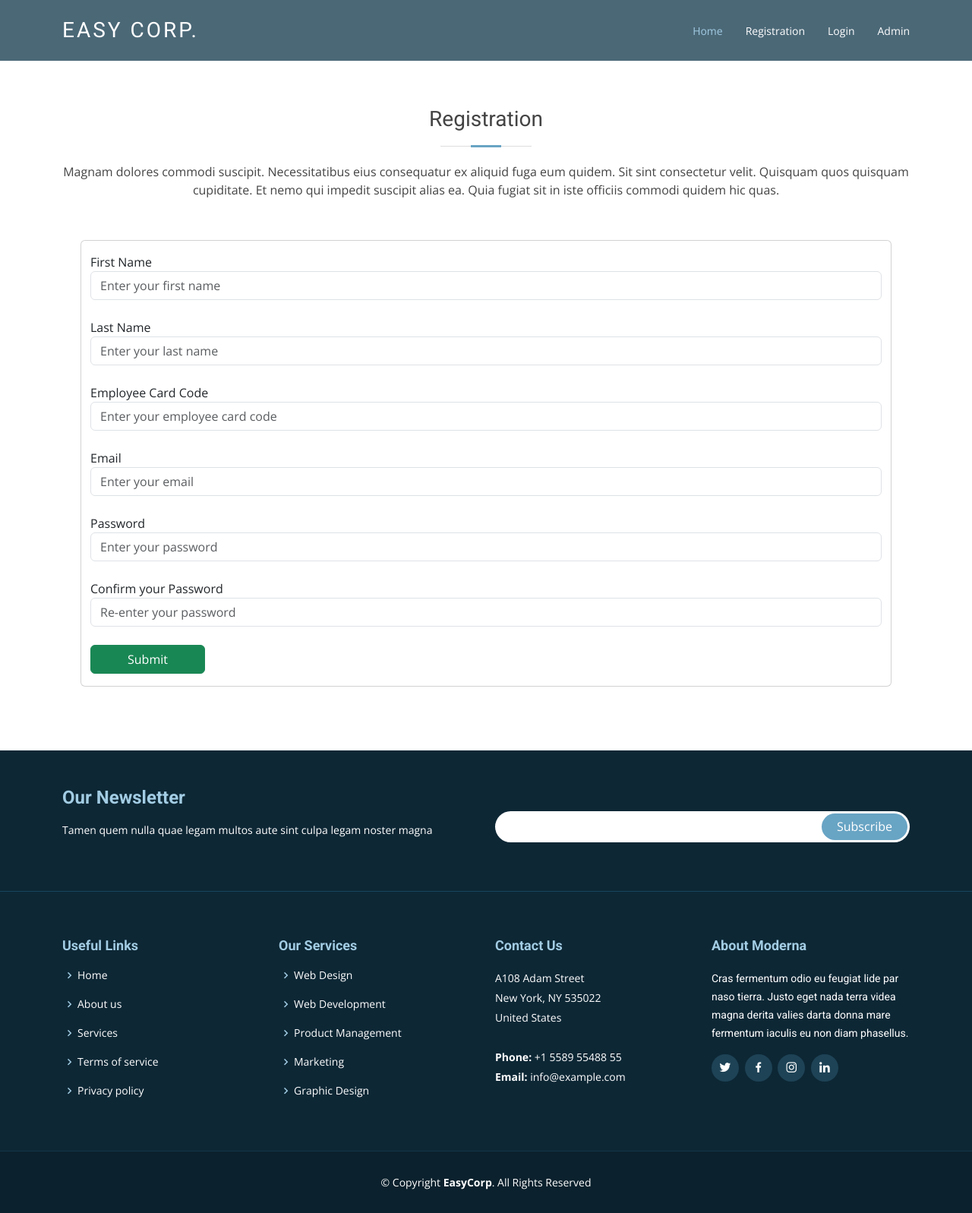
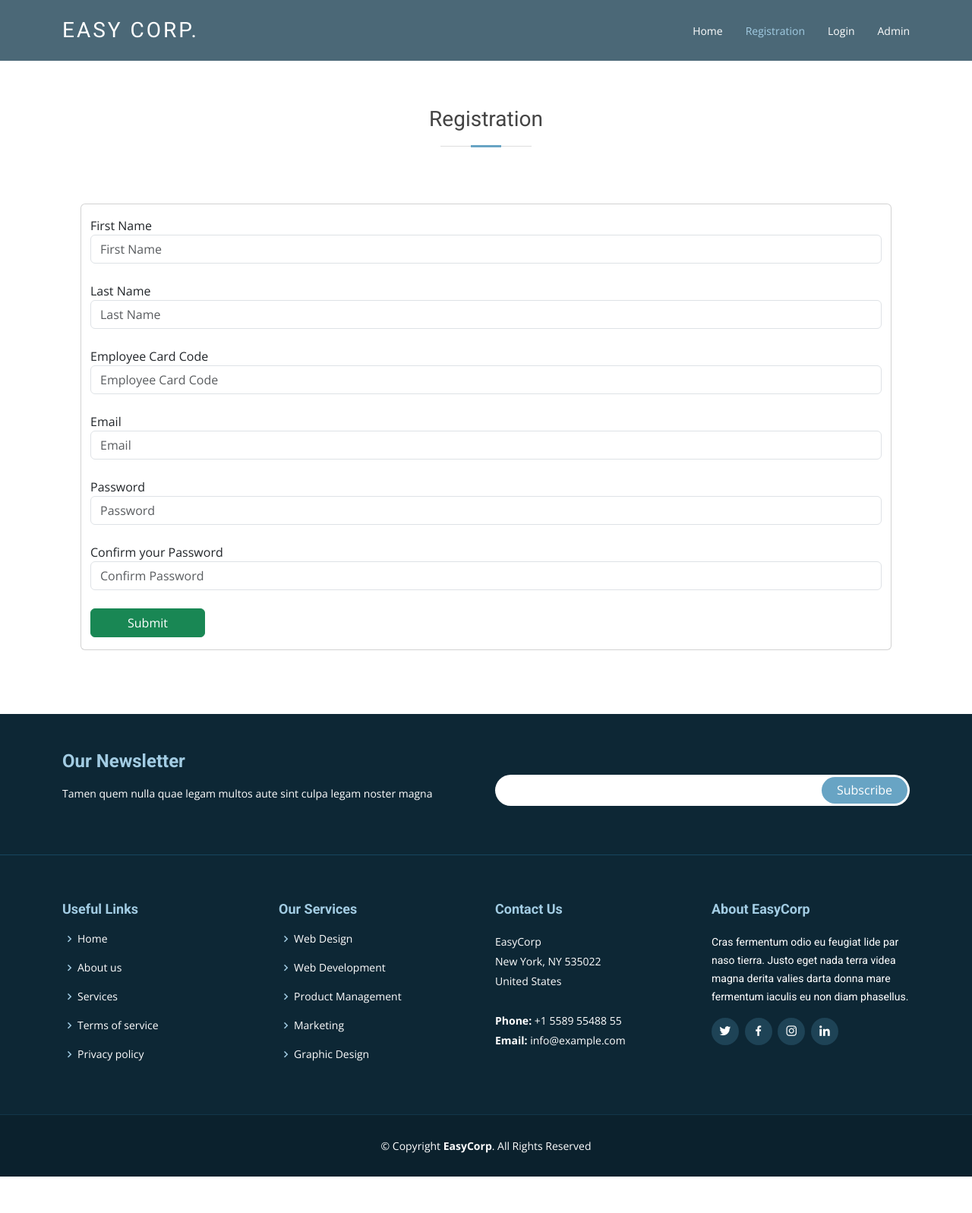
Before and after one commit to codeisinvalid/EmployeeRecordManagement, a Django app: page /registration/ in a window 1280 px wide. Shown: the whole page at 76% size. After the commit the page ends 1549 px from the top, so only its background shows below. Run offline with Django 4.2, Linux system fonts and the light colour scheme; some libraries are stand-ins or nearby versions.

Commit message:
dynamic navbars along with other frontend fixes

```diff
--- a/employee/templates/admin_login.html
+++ b/employee/templates/admin_login.html
@@ -8,14 +8,14 @@
   <script src="https://cdn.jsdelivr.net/npm/jquery@3.6.4/dist/jquery.slim.min.js"></script>
   <script src="https://cdn.jsdelivr.net/npm/popper.js@1.16.1/dist/umd/popper.min.js"></script>
   <script src="https://cdn.jsdelivr.net/npm/bootstrap@4.6.2/dist/js/bootstrap.bundle.min.js"></script>
-  <link rel="stylesheet" href="{% static 'css/login.css' %}">
+  <link rel="stylesheet" href="{% static 'css/style.css' %}">
   <link rel="stylesheet" href="https://maxcdn.bootstrapcdn.com/bootstrap/4.0.0/css/bootstrap.min.css" integrity="sha384-Gn5384xqQ1aoWXA+058RXPxPg6fy4IWvTNh0E263XmFcJlSAwiGgFAW/dAiS6JXm" crossorigin="anonymous">
 
 <link rel="stylesheet" href="https://use.fontawesome.com/releases/v5.7.0/css/all.css" integrity="sha384-lZN37f5QGtY3VHgisS14W3ExzMWZxybE1SJSEsQp9S+oqd12jhcu+A56Ebc1zFSJ" crossorigin="anonymous">
 
 </head>
 
-<body style="background-image: url({%static 'images/bg-8-full.jpg' %})">
+<body style="background-image: url({%static 'images/hero-bg.jpg' %})">
 
     <div class="row">
         <div class="col-lg-5 m-auto">
@@ -62,6 +62,6 @@
 {% endif %}
 {% if error == "yes" %}
 <script>
-    alert('Invalid login credentials. Try again!');
+    alert('Invalid login credentials. Try again');
 </script>
 {% endif %}
--- a/employee/templates/emp_login.html
+++ b/employee/templates/emp_login.html
@@ -10,7 +10,6 @@
   <div class="container">
     <div class="section-title">
       <h2>Employee Login</h2>
-      <p>Magnam dolores commodi suscipit. Necessitatibus eius consequatur ex aliquid fuga eum quidem. Sit sint consectetur velit. Quisquam quos quisquam cupiditate. Et nemo qui impedit suscipit alias ea. Quia fugiat sit in iste officiis commodi quidem hic quas.</p>
     </div>
 
 
@@ -23,7 +22,7 @@
                   <div class="col-sm-12">
                       <div class="form-group">
                           <label>Email</label>
-                          <input type="email" name='emailid' class='form-control' placeholder="Enter your email" required>
+                          <input type="email" name='emailid' class='form-control' placeholder="Email" required>
                       </div>
                   </div>
 
@@ -34,7 +33,7 @@
                   <div class="col-sm-12">
                       <div class="form-group">
                           <label>Password</label>
-                          <input type="password" name='password' class='form-control' placeholder="Enter your Password" required>
+                          <input type="password" name='password' class='form-control' placeholder="Password" required>
                       </div>
                   </div>
 
--- a/employee/templates/footer.html
+++ b/employee/templates/footer.html
@@ -46,7 +46,7 @@
           <div class="col-lg-3 col-md-6 footer-contact">
             <h4>Contact Us</h4>
             <p>
-              A108 Adam Street <br>
+              EasyCorp <br>
               New York, NY 535022<br>
               United States <br><br>
               <strong>Phone:</strong> +1 5589 55488 55<br>
@@ -56,7 +56,7 @@
           </div>
 
           <div class="col-lg-3 col-md-6 footer-info">
-            <h3>About Moderna</h3>
+            <h3>About EasyCorp</h3>
             <p>Cras fermentum odio eu feugiat lide par naso tierra. Justo eget nada terra videa magna derita valies darta donna mare fermentum iaculis eu non diam phasellus.</p>
             <div class="social-links mt-3">
               <a href="#" class="twitter"><i class="bx bxl-twitter"></i></a>
--- a/employee/templates/header.html
+++ b/employee/templates/header.html
@@ -44,10 +44,10 @@
 
       <nav id="navbar" class="navbar">
         <ul>
-          <li><a class="active " href="{%url 'index' %}">Home</a></li>
-          <li><a href="{%url 'registration' %}">Registration</a></li>
-          <li><a href="{%url 'login' %}">Login</a></li>
-          <li><a href="{%url 'admin' %}">Admin</a></li>
+          <li><a class="{% if request.path == '/' %}active{% endif %}" href="{%url 'index' %}">Home</a></li>
+          <li><a class="{% if request.path == '/registration/' %}active{% endif %}" href="{%url 'registration' %}">Registration</a></li>
+          <li><a  class="{% if request.path == '/emp_login/' %}active{% endif %}" href="{%url 'login' %}">Login</a></li>
+          <li><a class = "{% if request.path == '/admin/' %}active{% endif %}" href="{%url 'admin' %}">Admin</a></li>
 
         </ul>
         <i class="bi bi-list mobile-nav-toggle"></i>
--- a/employee/templates/registration.html
+++ b/employee/templates/registration.html
@@ -40,7 +40,6 @@
 
 <div class="section-title">
   <h2>Registration</h2>
-  <p>Magnam dolores commodi suscipit. Necessitatibus eius consequatur ex aliquid fuga eum quidem. Sit sint consectetur velit. Quisquam quos quisquam cupiditate. Et nemo qui impedit suscipit alias ea. Quia fugiat sit in iste officiis commodi quidem hic quas.</p>
 </div>
 
 
@@ -53,7 +52,7 @@
                   <div class="col-sm-12">
                       <div class="form-group">
                           <label>First Name</label>
-                          <input type="text" name='firstname' class='form-control' placeholder="Enter your first name" pattern="[A-Za-z]+" required>
+                          <input type="text" name='firstname' class='form-control' placeholder="First Name" pattern="[A-Za-z]+" required>
                       </div>
                   </div>
                   <br>
@@ -61,7 +60,7 @@
                   <div class="col-sm-12">
                       <div class="form-group">
                           <label>Last Name</label>
-                          <input type="text" name='lastname' class='form-control' placeholder="Enter your last name" pattern="[A-Za-z]+" required>
+                          <input type="text" name='lastname' class='form-control' placeholder="Last Name" pattern="[A-Za-z]+" required>
                       </div>
                   </div>
                   <br>
@@ -69,7 +68,7 @@
                   <div class="col-sm-12">
                       <div class="form-group">
                           <label>Employee Card Code</label>
-                          <input type="text" name='empcode' class='form-control' placeholder="Enter your employee card code" pattern="[0-9A-Za-z]+" required>
+                          <input type="text" name='empcode' class='form-control' placeholder="Employee Card Code" pattern="[0-9A-Za-z]+" required>
                       </div>
                   </div>
                   <br>
@@ -77,7 +76,7 @@
                   <div class="col-sm-12">
                       <div class="form-group">
                           <label>Email</label>
-                          <input type="email" name='email' class='form-control' placeholder="Enter your email" required>
+                          <input type="email" name='email' class='form-control' placeholder="Email" required>
                       </div>
                   </div>
                   <br>
@@ -85,7 +84,7 @@
                   <div class="col-sm-12">
                       <div class="form-group">
                           <label>Password</label>
-                          <input type="password" name='password' class='form-control'placeholder="Enter your password" required>
+                          <input type="password" name='password' class='form-control'placeholder="Password" required>
                       </div>
                   </div>
                   <br>
@@ -93,7 +92,7 @@
                   <div class="col-sm-12">
                       <div class="form-group">
                           <label>Confirm your Password</label>
-                          <input type="password" name='confirm_password' class='form-control'placeholder="Re-enter your password" required>
+                          <input type="password" name='confirm_password' class='form-control'placeholder="Confirm Password" required>
                       </div>
                   </div>
 
```
Also changed, not shown: db.sqlite3.
